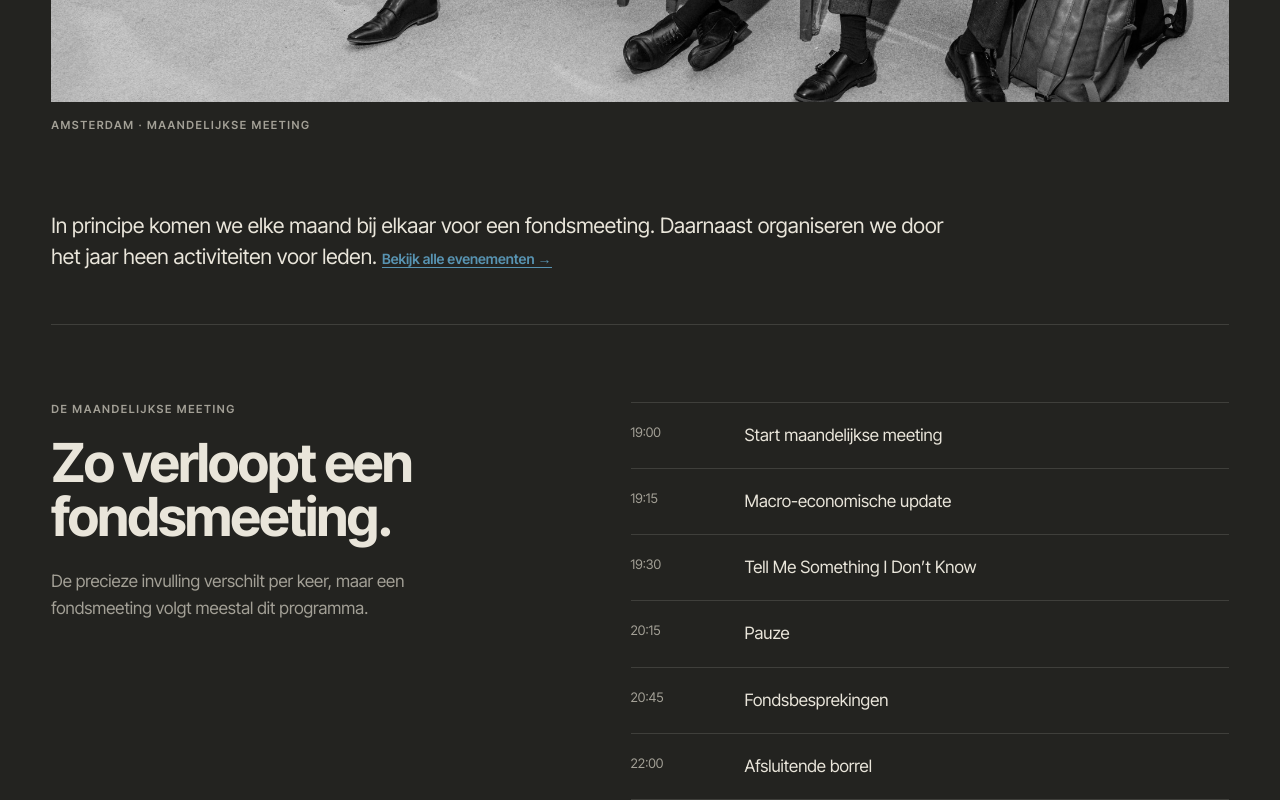
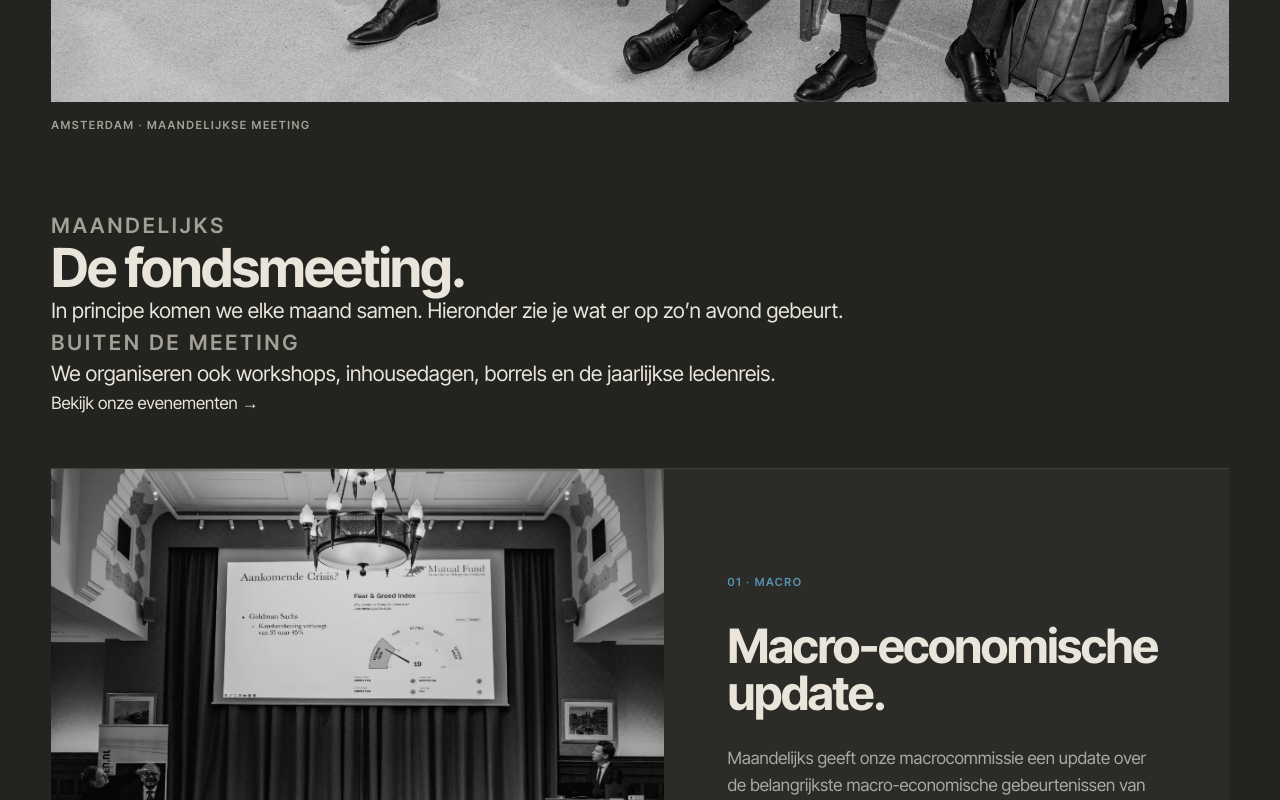
Before and after one commit to Mutual-Fund-Amsterdam/Website-MF, a Next.js app: page /over-ons in a window 1280 px wide. Shown: the part 1300-2100 px from the top of the page. Built offline with nearby package versions, Linux system fonts and the light colour scheme.

Commit message:
Remove duplicate schedule and give events their own link

```diff
--- a/app/over-ons/page.tsx
+++ b/app/over-ons/page.tsx
@@ -7,15 +7,6 @@ export const metadata: Metadata = {
   title: "Over ons",
   description: "Ontdek de maandelijkse fondsmeetings, evenementen en drie fondsen van Mutual Fund.",
 };
-
-const schedule = [
-  ["19:00", "Start maandelijkse meeting"],
-  ["19:15", "Macro-economische update"],
-  ["19:30", "Tell Me Something I Don’t Know"],
-  ["20:15", "Pauze"],
-  ["20:45", "Fondsbesprekingen"],
-  ["22:00", "Afsluitende borrel"],
-];
 
 const pillars = [
   {
@@ -42,14 +33,6 @@ const pillars = [
     image: eventImages.workshop,
     alt: "Leden in gesprek tijdens een fondsbespreking",
   },
-  {
-    number: "04",
-    label: "Vereniging",
-    title: "Buiten de meeting.",
-    text: "Naast de fondsmeetings organiseren we workshops en inhousedagen. Ook borrels en de jaarlijkse ledenreis horen erbij.",
-    image: eventImages.social,
-    alt: "Leden van Mutual Fund tijdens een informele borrel",
-  },
 ];
 
 export default function AboutPage() {
@@ -70,34 +53,24 @@ export default function AboutPage() {
         <p className="image-caption eyebrow">Amsterdam · maandelijkse meeting</p>
       </section>
 
-      <section className="container about-overview" aria-label="Meetings en evenementen">
-        <p>
-          In principe komen we elke maand bij elkaar voor een fondsmeeting.
-          Daarnaast organiseren we door het jaar heen activiteiten voor leden.{" "}
-          <Link className="about-overview-link" href="/events">
-            Bekijk alle evenementen →
+      <section className="container about-overview" aria-labelledby="about-overview-title">
+        <div className="about-overview-main">
+          <p className="eyebrow">Maandelijks</p>
+          <h2 id="about-overview-title">De fondsmeeting.</h2>
+          <p>
+            In principe komen we elke maand samen. Hieronder zie je wat er op
+            zo’n avond gebeurt.
+          </p>
+        </div>
+        <div className="about-events-note">
+          <p className="eyebrow">Buiten de meeting</p>
+          <p>
+            We organiseren ook workshops, inhousedagen, borrels en de jaarlijkse
+            ledenreis.
+          </p>
+          <Link className="about-events-link" href="/events">
+            Bekijk onze evenementen →
           </Link>
-        </p>
-      </section>
-
-      <section className="section about-schedule-section">
-        <div className="container about-grid">
-          <div>
-            <p className="eyebrow">De maandelijkse meeting</p>
-            <h2>Zo verloopt een fondsmeeting.</h2>
-            <p>
-              De precieze invulling verschilt per keer, maar een fondsmeeting
-              volgt meestal dit programma.
-            </p>
-          </div>
-          <div className="schedule-list">
-            {schedule.map(([time, item]) => (
-              <div className="schedule-row" key={time}>
-                <time>{time}</time>
-                <span>{item}</span>
-              </div>
-            ))}
-          </div>
         </div>
       </section>
 
```
